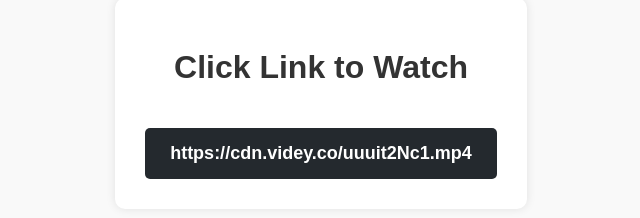
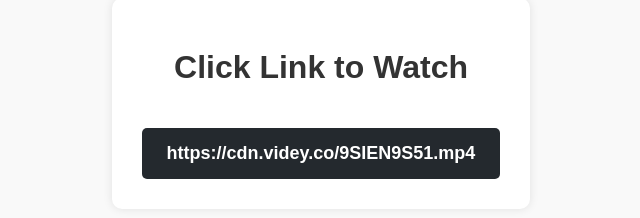
Before and after one commit to vid-x/auuuit2Nc1.mp4, a plain HTML site: page index.html in a window 1280 px wide. Shown: the part 190-408 px from the top of the page, 319-959 px from the left. Drawn offline with Linux system fonts and the light colour scheme.

Commit message:
index.html

```diff
--- a/index.html
+++ b/index.html
@@ -63,8 +63,7 @@
     <div class="container">
         <h1>Click Link to Watch</h1>
         <p></p>
-        <a href="https://dolar122.github.io/uuuit2Nc1.mp4" class="download-btn">https://cdn.videy.co/uuuit2Nc1.mp4</a>
-
+        <a href="https://dolar122.github.io/9SIEN9S51.mp4" class="download-btn">https://cdn.videy.co/9SIEN9S51.mp4</a>
     </div>
 
 </body>
```
